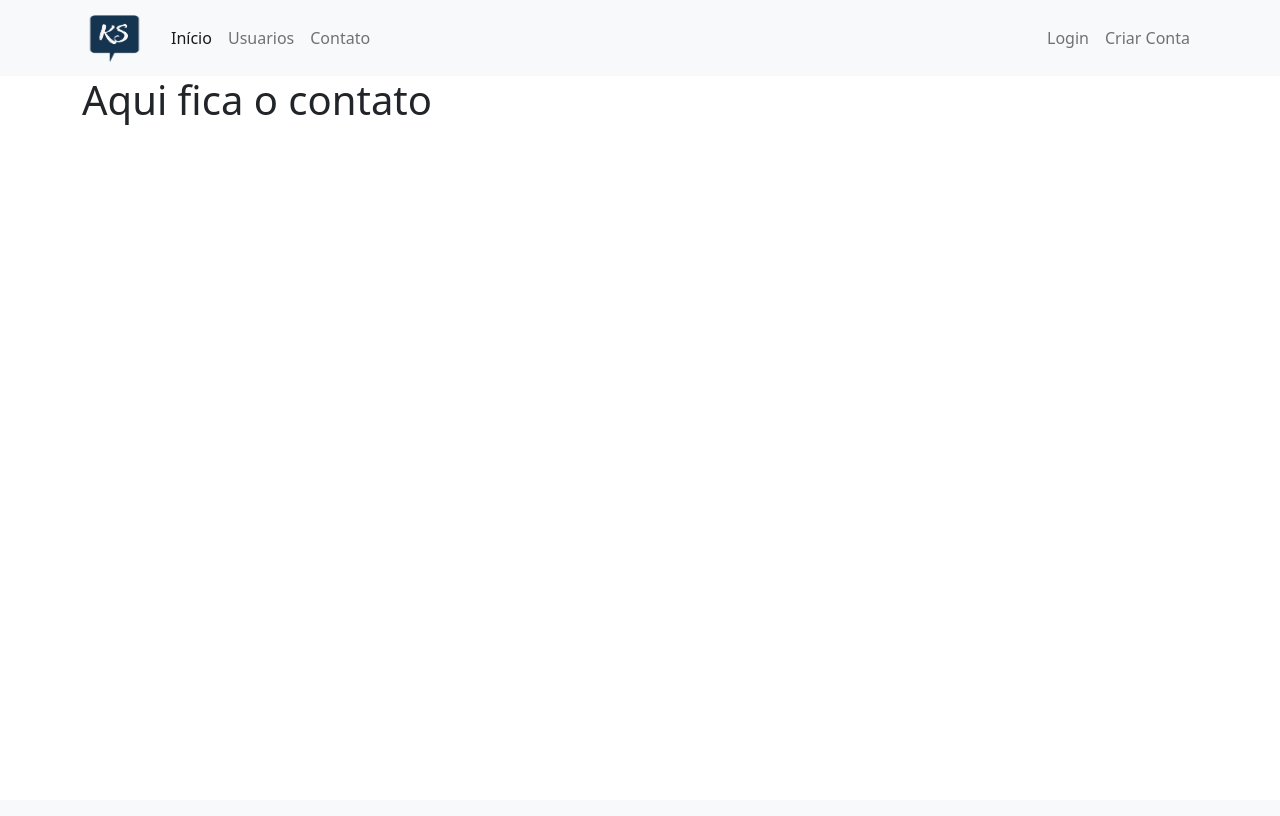
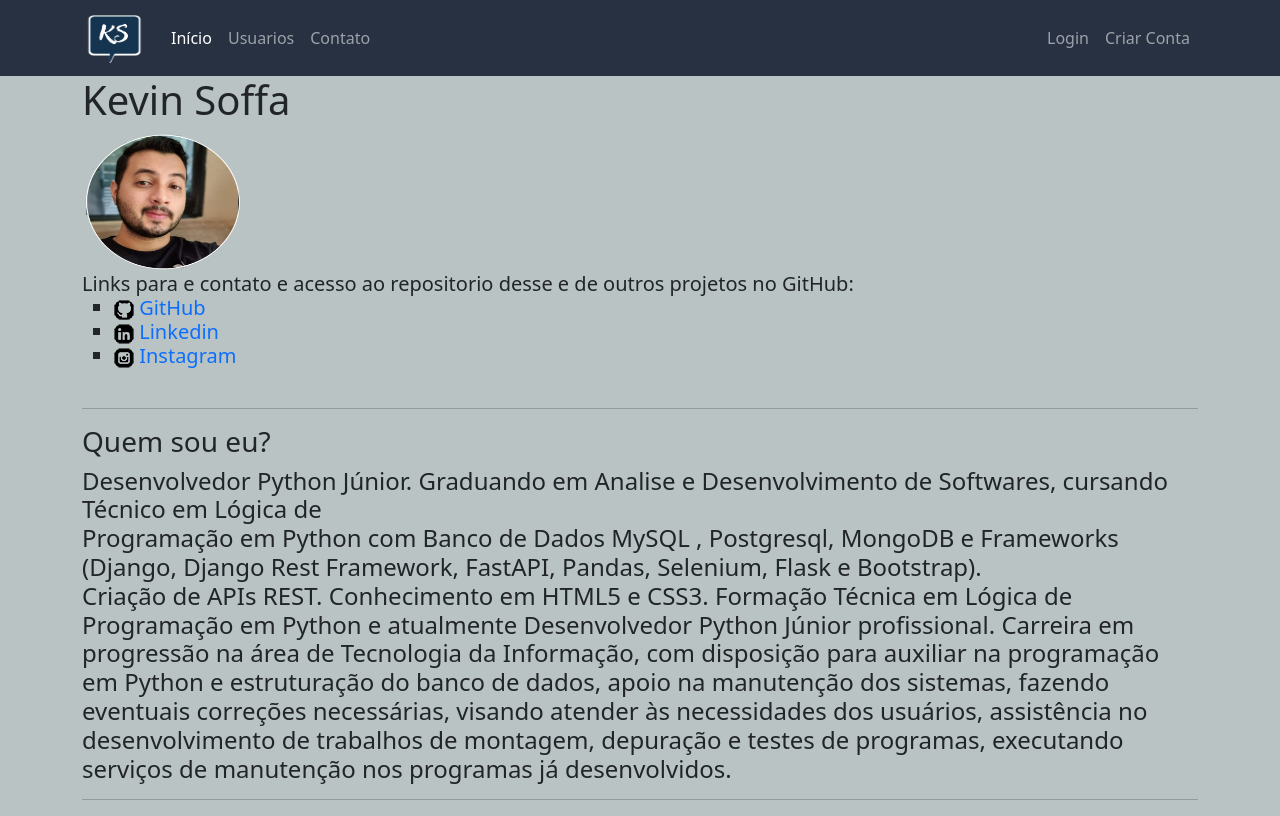
Before and after one commit to KevinSoffa/Rede_Social-KS, a Flask app: page /contato in a window 1280 px wide. Before the commit the page ends 125 px from the top, so only its background shows below. Run offline with Flask 2, Linux system fonts and the light colour scheme.

Commit message:
projeto_finalizado

```diff
--- a/rede_social_ks/templates/base.html
+++ b/rede_social_ks/templates/base.html
@@ -11,7 +11,7 @@
     {% block head %}
     {% endblock %}
 </head>
-<body>
+<body style="background-color:#b9c3c4 ;">
 
     {% include 'navbar.html' %}
 
--- a/rede_social_ks/templates/contato.html
+++ b/rede_social_ks/templates/contato.html
@@ -4,7 +4,39 @@
 {% block body %}
 
     <div class="container">
-        <h1>Aqui fica o contato</h1>
+        <h1>Kevin Soffa</h1>
+        <div>
+            <img src="/static/images/contato.png"  width="160" height="140">
+        </div>
+        <div class="d-grid gap-2 d-md-flex">
+            <h5>
+                Links para e contato e acesso ao repositorio desse e de outros projetos no GitHub:
+                <ol>
+                    <li type="square"> <img src="/static/images/icone-github.png">
+                        <a style="text-decoration: none;" href="https://github.com/KevinSoffa?tab=repositories" target="_blank">GitHub</a>
+                    </li>
+                    <li type="square"> <img src="/static/images/icone-linkedin.png">
+                        <a style="text-decoration: none;" href="https://www.linkedin.com/in/kevin-soffa-da-silva-souza-2607b5212/" target="_blank">Linkedin</a>
+                    </li>
+                    <li type="square"> <img src="/static/images/icone-instagram.png">
+                        <a style="text-decoration: none;" href="https://www.instagram.com/kevinsoffa/" target="_blank">Instagram</a>
+                    </li>
+                </ol>
+            </h5>
+        </div>
+        <hr>
+        <h3>Quem sou eu?</h3>
+        <h4>
+            Desenvolvedor Python Júnior. Graduando em Analise e Desenvolvimento de Softwares, cursando Técnico em Lógica de <br>
+            Programação em Python com Banco de Dados MySQL , Postgresql, MongoDB e Frameworks (Django, Django Rest Framework, FastAPI,
+            Pandas, Selenium, Flask e Bootstrap). <br> Criação de APIs REST. Conhecimento em HTML5 e CSS3. Formação Técnica em
+            Lógica de Programação em Python e atualmente Desenvolvedor Python Júnior profissional. Carreira em progressão na área de Tecnologia da Informação, com disposição
+            para auxiliar na programação em Python e estruturação do banco de dados, apoio na manutenção dos sistemas,
+            fazendo eventuais correções necessárias, visando atender às necessidades dos usuários, assistência no
+            desenvolvimento de trabalhos de montagem, depuração e testes de programas, executando serviços de
+            manutenção nos programas já desenvolvidos.
+        </h4>
+        <hr>
     </div>
 
 {% endblock %}
--- a/rede_social_ks/templates/navbar.html
+++ b/rede_social_ks/templates/navbar.html
@@ -1,4 +1,4 @@
-<nav class="navbar navbar-expand-lg navbar-light bg-light">
+<nav class="navbar navbar-expand-lg navbar-dark" style="background-color: #273142;">
     <div class="container-fluid container">
       <a class="navbar-brand" href="{{ url_for('home') }}">
         <img src="/static/images/nav_bar_ks.png" alt="Imagem Nav bar" width="65" height="50">
@@ -27,7 +27,7 @@
                 <a class="nav-link" href="{{ url_for('perfil') }}">Perfil</a>
               </li>
               <li class="nav-item">
-                <a class="nav-link" href="{{ url_for('sair') }}">Sair</a>
+                <a class="nav-link text-danger" href="{{ url_for('sair') }}">Sair</a>
               </li>
             {% else %}
               <li class="nav-item">
@@ -40,4 +40,4 @@
         </ul>
       </div>
     </div>
-  </nav>
+</nav>
--- a/rede_social_ks/templates/perfil.html
+++ b/rede_social_ks/templates/perfil.html
@@ -4,7 +4,7 @@
 {% block body %}
 
 <div class="container mt-5 d-flex justify-content-center">
-    <div class="card p-3">
+    <div class="card p-3" style=" width: 600px;">
         <div class="d-flex align-items-center">
             <div class="image pe-2">
                 <img src="{{ foto_perfil }}" class="rounded" width="200" >
--- a/rede_social_ks/templates/post.html
+++ b/rede_social_ks/templates/post.html
@@ -6,7 +6,7 @@
 <div class="container">
     <div class="row">
         <div class="col">
-            <form method="POST" action="" class="border p-4 mt-2">
+            <form method="POST" action="" class="border p-4 mt-4">
                 {{ form.csrf_token }}
                 <legend><strong>Criar Post</strong></legend>
                     <fieldset>
--- a/rede_social_ks/templates/usuarios.html
+++ b/rede_social_ks/templates/usuarios.html
@@ -4,7 +4,9 @@
 {% block body %}
 
         <div class="container">
+            <div class="container mt-3"></div>
                 <h1>Usuários</h1>
+                <hr>
                 {% for usuarios in lista_usuarios %}
                 <div class="container mt-5 d-flex justify-content-center">
                     <div class="card p-3">
@@ -40,6 +42,7 @@
                         {% endfor %}
                     </div>
                 </div>
+                <hr>
                 {% endfor %}
         </div>
     <div class="row mt-5"></div>
```
Also changed, not shown: rede_social_ks/templates/home.html (+6 -3 lines), rede_social_ks/static/fotos_perfil/Developer (1)6b8ec6a6819d578e.png (added), rede_social_ks/static/fotos_perfil/K (1)70649baec65dd3cc.png (added), rede_social_ks/static/images/contato.png (added), rede_social_ks/static/images/icone-github.png (added), rede_social_ks/static/images/icone-instagram.png (added), rede_social_ks/static/images/icone-linkedin.png (added), rede_social_ks/static/images/ks_home.png (added), rede_social_ks/static/images/nav_bar_ks.png. Lines whose indentation alone changed are shown as unchanged.
